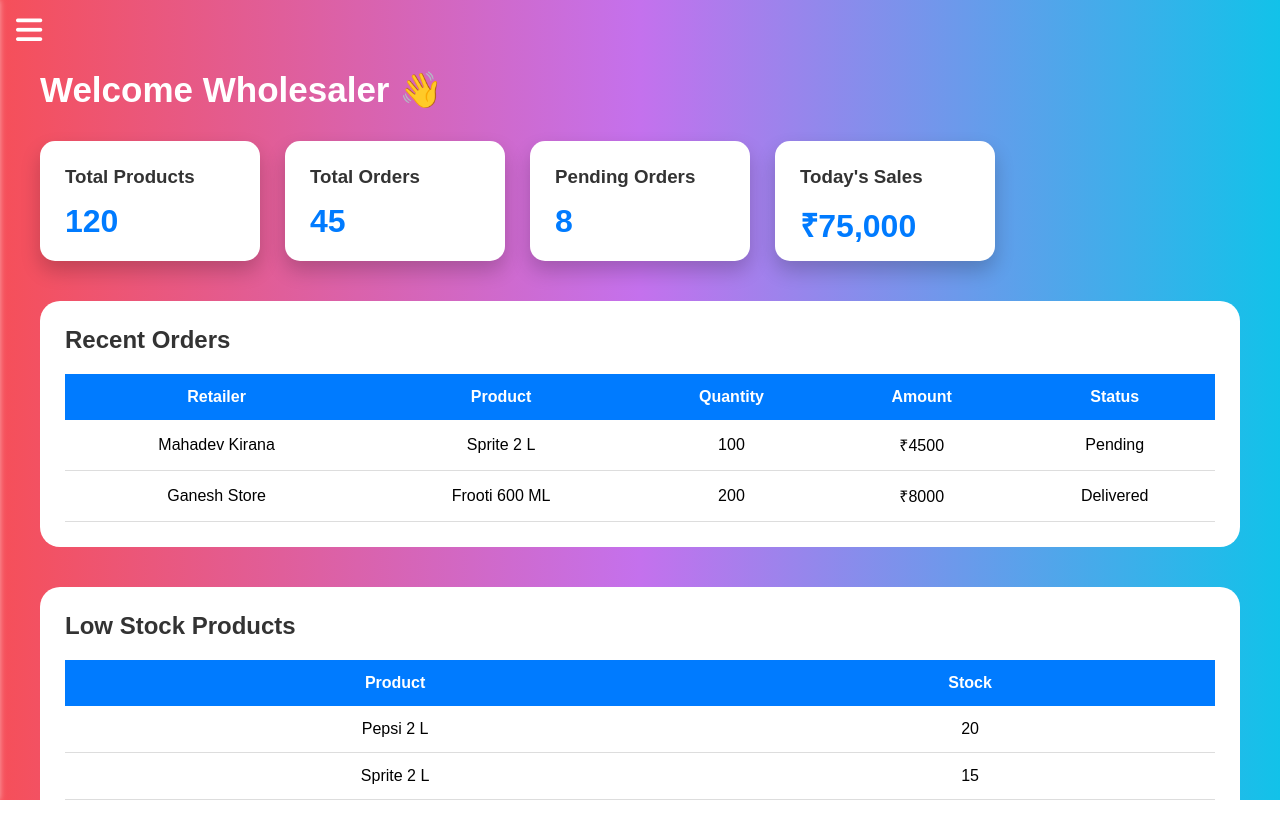
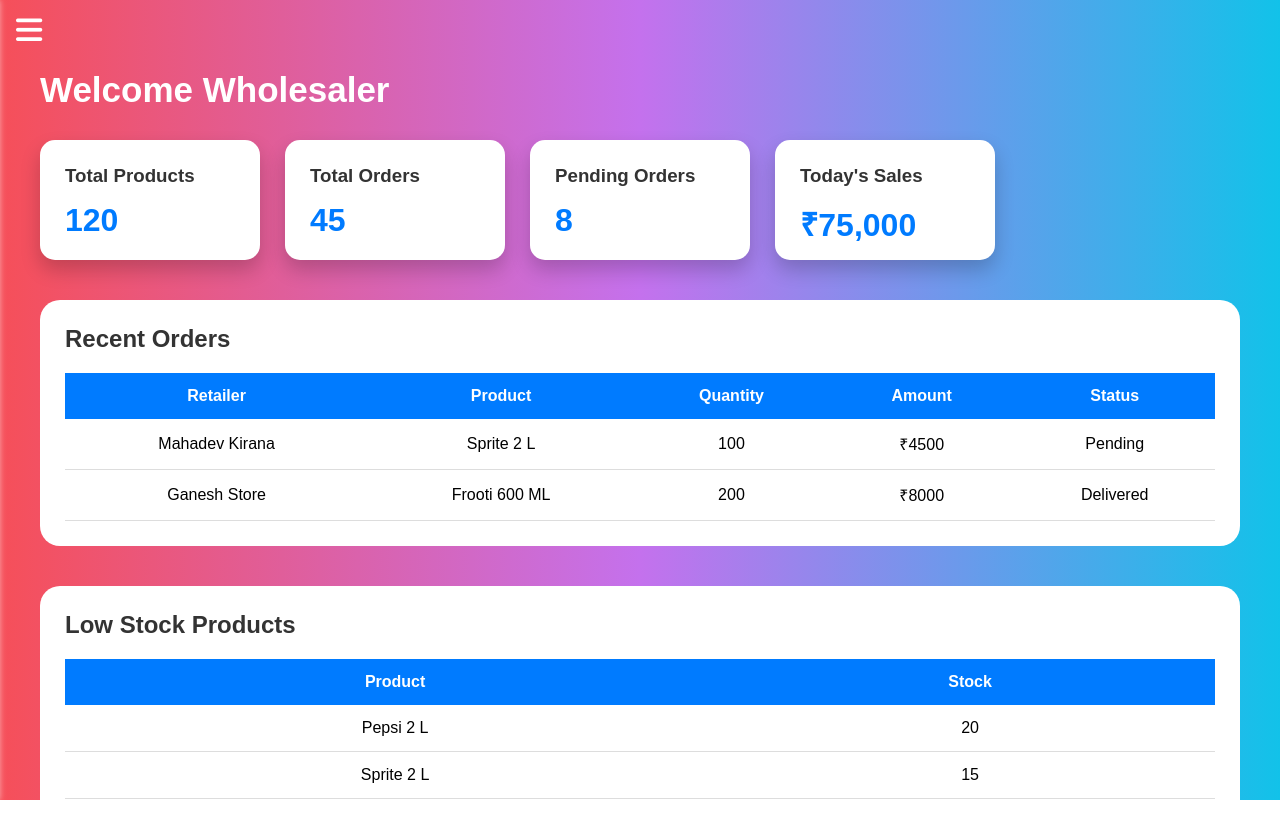
Before and after one commit to IshwarKurkute/b2b-wala, a website: page wholesaler-dashboard.html in a window 1280 px wide. Drawn offline with Linux system fonts and the light colour scheme.

Commit message:
remove hello emoji

```diff
--- a/wholesaler-dashboard.html
+++ b/wholesaler-dashboard.html
@@ -130,7 +130,7 @@ href="https://cdnjs.cloudflare.com/ajax/libs/font-awesome/6.4.2/css/all.min.css"
 <div class="dashboard-content">
 
 
-<h1>Welcome Wholesaler 👋</h1>
+<h1>Welcome Wholesaler </h1>
 
 
 
```
